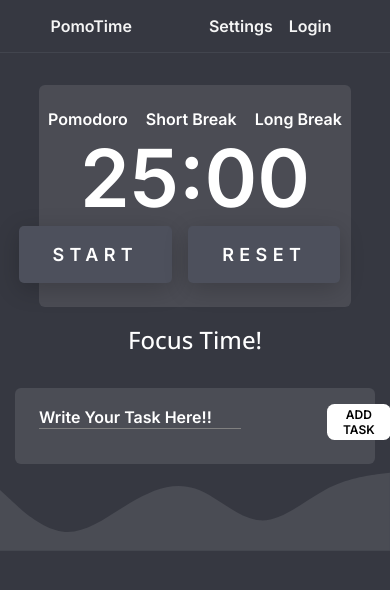
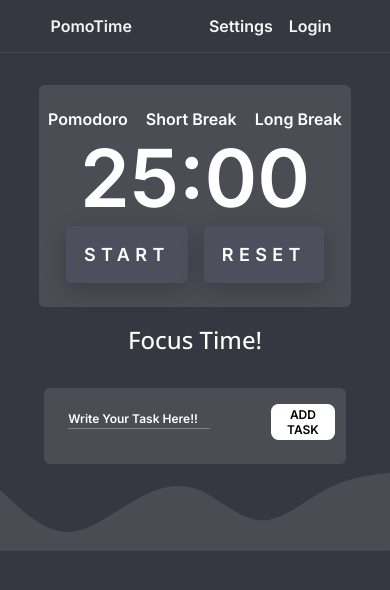
Before and after one commit to Neel2107/PomoTIme, a React (Vite) app: page / in a window 390 px wide. Shown: the top 590 px of the page. Built offline with nearby package versions, Linux system fonts and the light colour scheme.

Commit message:
changes in mobile responsive

```diff
--- a/src/index.css
+++ b/src/index.css
@@ -491,15 +491,20 @@ html {
         font-size: 5rem ;
     }
     .both-buttons{
-        max-width: 90%;
+        max-width: 100%;
     }
 
     .start-button{
-        /* max-width:50%; */
+        font-size: 1rem;
+       padding: 0rem 1rem;
+    }
+    .reset-button{
+        font-size: 1rem;
+        padding: 0rem 1rem;
     }
 
     .for-task-bg{
-        max-width: 80%;
+        max-width: 65%;
     }
 
     .todo-input{
@@ -509,14 +514,15 @@ html {
         align-self: flex-start;
     }
     .todo-input::placeholder{
-        font-size: 1rem;
+        font-size: 0.75rem;
     }
     .add-btn{
         font-size:12px;
-        padding: 0.2rem 1rem;
-        /* max-width: 80%; */
-        /* display: flex;
-        align-self: flex-end; */
+        padding:0.2rem 1rem;
+       /* margin-right: 5rem; */
+    }
+    .for-center-input{
+        max-width: 80%;
     }
 
     .list-btns{
```
